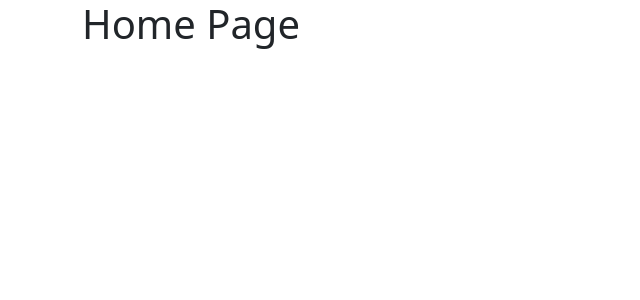
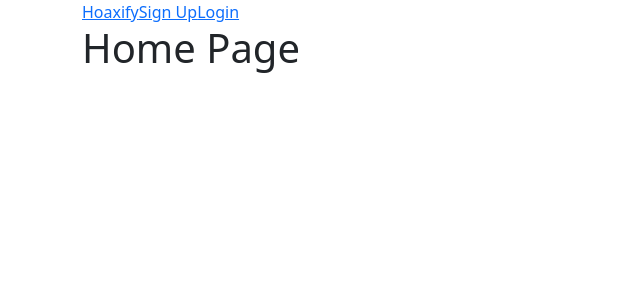
Before and after one commit to leemch/tdd-react, a React (Create React App) app: page / in a window 1280 px wide. Shown: the top 300 px of the page, without its empty margins (0-640 px from the left). Built offline with nearby package versions, Linux system fonts and the light colour scheme.

Commit message:
added navbar with tests

```diff
--- a/src/App.js
+++ b/src/App.js
@@ -2,16 +2,42 @@ import SignUpPage from './pages/SignUpPage';
 import HomePage from './pages/HomePage';
 import LoginPage from './pages/LoginPage';
 import UserPage from './pages/UserPage';
+import React from 'react';
 
-function App() {
-  return (
-    <div className='container'>
-      {window.location.pathname === '/' && <HomePage />}
-      {window.location.pathname === '/signup' && <SignUpPage />}
-      {window.location.pathname === '/login' && <LoginPage />}
-      {window.location.pathname.startsWith('/user/')  && <UserPage />}
-    </div>
-  );
+class App extends React.Component {
+
+  constructor(props) {
+    super(props);
+    this.state = {
+      path: window.location.pathname
+    }
+  }
+
+  onClickLink = event => {
+    event.preventDefault();
+    const path = event.target.attributes.href.value;
+    window.history.pushState({}, '', path);
+    this.setState({
+      path: path
+    })
+  }
+
+  render() {
+    const {path} = this.state
+    return (
+      <div className='container'>
+        <div>
+          <a href='/'  title='Home' onClick={this.onClickLink}>Hoaxify</a>
+          <a href='/signup' onClick={this.onClickLink}>Sign Up</a>
+          <a href='/login' onClick={this.onClickLink}>Login</a>
+        </div>
+        {path === '/' && <HomePage />}
+        {path === '/signup' && <SignUpPage />}
+        {path === '/login' && <LoginPage />}
+        {path.startsWith('/user/') && <UserPage />}
+      </div>
+    );
+  }
 }
 
 export default App;
```
Also changed, not shown: 1 other file (tests, documents, lock files or other folders).
